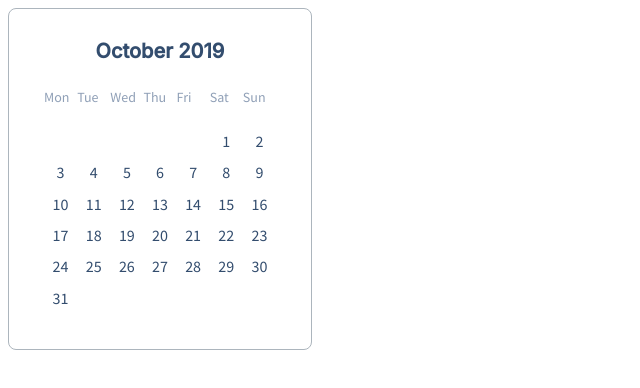
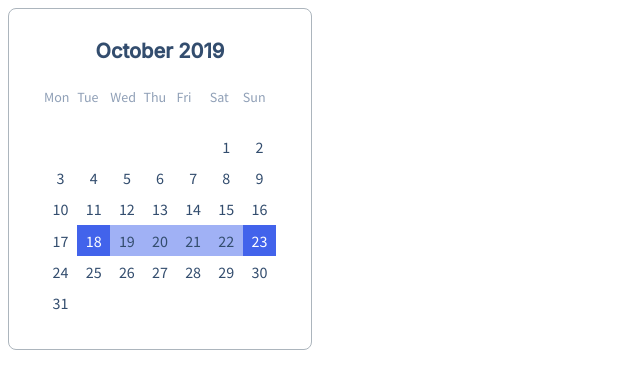
Before and after one commit to js-tasks-ru/htmlcss-20220120_olegkhacv, a website: page 05-lection3/03-calendar/index.html in a window 1280 px wide. Shown: the whole page, without its empty margins (0-640 px from the left). Drawn offline with Linux system fonts and the light colour scheme.

Commit message:
Add calendar selected days

```diff
--- a/05-lection3/03-calendar/calendar.css
+++ b/05-lection3/03-calendar/calendar.css
@@ -1,7 +1,7 @@
 .calendar {
     width: 100%;
     max-width: 304px;
-    border: 1px solid #ACB5BD;
+    border: 1px solid var(--grey-3);
     box-sizing: border-box;
     border-radius: 8px;
     padding: 30px 35px;
@@ -38,6 +38,8 @@
     line-height: 1.25;
     text-align: center;
     color: #334D6E;
+    display: grid;
+    align-items: center;
 }
 
 .calendar__item_day {
@@ -51,7 +53,10 @@
 }
 
 .calendar__item_active {
+    background: #4263EB;
+    color: var(--white);
 }
 
 .calendar__item_between-active {
+    background: #A0B1F5;
 }
```
